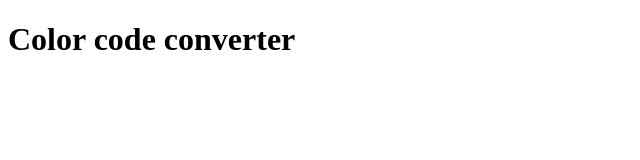
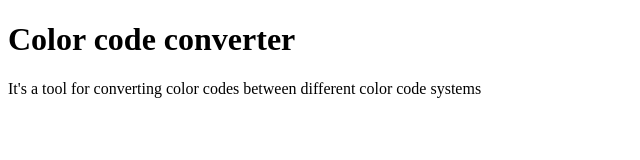
Before and after one commit to cheng-en-yang/color-code-converter, a plain HTML site: page index.html in a window 1280 px wide. Shown: the whole page, without its empty margins (0-640 px from the left). Drawn offline with Linux system fonts and the light colour scheme.

Commit message:
add p tag

```diff
--- a/index.html
+++ b/index.html
@@ -5,5 +5,6 @@
     </head>
     <body>
         <h1>Color code converter</h1>
+        <p>It's a tool for converting color codes between different color code systems</p>
     </body>
 </html>
```
